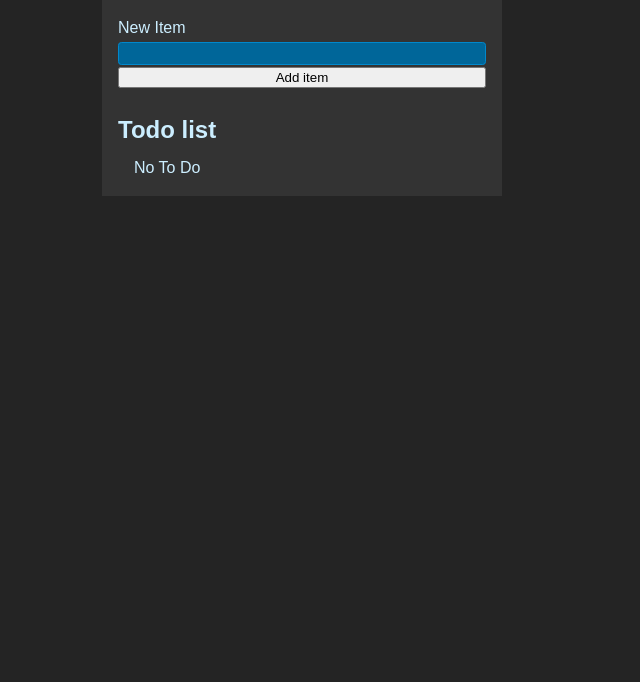
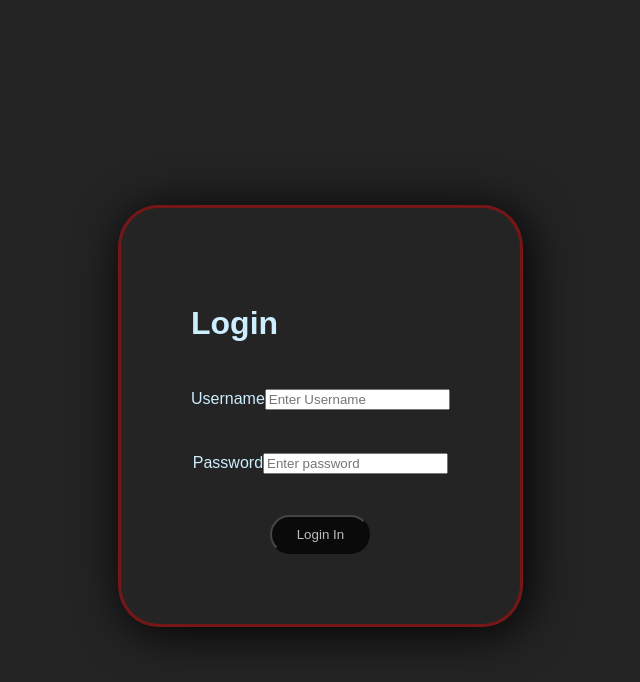
Before and after one commit to Marcio-py/React-Todo, a React (Vite) app in the folder Mod4/: page / in a window 1280 px wide. Shown: the top 682 px of the page, without its empty margins (338-978 px from the left). Built offline with nearby package versions, Linux system fonts and the light colour scheme.

Commit message:
basic layout low functionality

```diff
--- a/Mod4/src/App.jsx
+++ b/Mod4/src/App.jsx
@@ -1,67 +1,20 @@
-import { useEffect, useState } from "react";
+import { useState } from "react";
+import Login from "./Components/Login";
+import MainWindow from "./Components/MainWindow";
 import "./styles.css";
-import NewTodoForm from "./Components/NewTodoForm";
-import List from "./Components/List";
 
 function App() {
+  const [login, setLogin] = useState(false)
 
-  const [todos, setTodos] = useState(()=>{
-    const localValue = localStorage.getItem('ITEM');
-    if(localValue == null){
-      return []
-    }
-    return JSON.parse(localValue)
-  });
-
-
-useEffect(()=>{
-  localStorage.setItem('ITEM', JSON.stringify(todos))
-
-},[todos])
-
-
-function addTodo(title){
-    setTodos((currentTodos) => {
-      return [
-        ...currentTodos, // pass in complete obejct
-        {
-          id: crypto.randomUUID(),
-          title: title, // adds new object with newItem as title
-          completed: false,
-        },
-      ];
-    });
-}
-
-
-function toggleTodos(id, completed){
-  setTodos((currentTodos)=>{
-    return currentTodos.map((todo)=>{
-      if(todo.id === id){
-        return {...todo, completed}
-      }
-      return todo // return todo if non match id
-    })
-  })
-}
-
-function deleteTodos(id){
-  setTodos((currentTodos)=>{
-    return currentTodos.filter((todo)=>{
-     return todo.id !== id
-
-    })
-  })
-}
-
+  const openMain = ()=>{
+    setLogin((login)=>!login)
+  }
 
   return (
     <>
-   <NewTodoForm addTodo = {addTodo}/>
 
-      {/* TODO LIST  */}
-      <h1 className="header">Todo list</h1>
-    <List todos={todos} toggleTodos={toggleTodos} deleteTodos={deleteTodos}/>
+   {login ? <MainWindow/> :  <Login openMain={openMain}/>}
+
     </>
   );
 }
--- a/Mod4/src/Components/List.jsx
+++ b/Mod4/src/Components/List.jsx
@@ -4,15 +4,14 @@ import TodoItem from './TodoItem'
 export default function List({todos, toggleTodos, deleteTodos}) {
   return (
     <div>
+            <h1 className="header">Todo list</h1>
+
             <ul className="list">
         {todos.length === 0 && "No To Do" }
 
         {todos.map((todo) => (
          <TodoItem
-         {...todo}
-        //  id={todo.id}
-        //  completed={todo.completed}
-        //  title={todo.title}
+         {...todo} //todo.completed, todo.id, todo.title,
          deleteTodos={deleteTodos}
          toggleTodos={toggleTodos}
         key={todo.id}
--- /dev/null
+++ b/Mod4/src/Components/Login.jsx
@@ -0,0 +1,36 @@
+import React, { useState } from "react";
+
+export default function Login({ openMain }) {
+  return (
+    <div>
+      <div className="container">
+        <div className="box">
+          <form className="inputContainer">
+            <h1>Login</h1>
+            <div className="usernameContainer">
+              <label htmlFor="username">Username</label>
+              <input
+                type="text"
+                id="username"
+                className="userName"
+                placeholder="Enter Username"
+              />
+            </div>
+            <div className="passwordContainer">
+              <label htmlFor="password">Password</label>
+              <input
+                type="password"
+                id="password"
+                className="password"
+                placeholder="Enter password"
+              />
+            </div>
+            <div className="buttonContainer">
+              <button onClick={openMain}>Login In</button>
+            </div>
+          </form>
+        </div>
+      </div>
+    </div>
+  );
+}
--- /dev/null
+++ b/Mod4/src/Components/MainWindow.jsx
@@ -0,0 +1,60 @@
+import React from "react";
+import { useEffect, useState } from "react";
+import "../../src/styles.css";
+import NewTodoForm from "../Components/NewTodoForm";
+import List from "../Components/List";
+
+export default function MainWindow() {
+  const [todos, setTodos] = useState(() => {
+    const localValue = localStorage.getItem("ITEM");
+    if (localValue == null) {
+      return [];
+    }
+    return JSON.parse(localValue);
+  });
+
+  useEffect(() => {
+    localStorage.setItem("ITEM", JSON.stringify(todos));
+  }, [todos]);
+
+  function addTodo(title) {
+    setTodos((currentTodos) => {
+      return [
+        ...currentTodos, // pass in complete obejct
+        {
+          id: crypto.randomUUID(),
+          title: title, // adds new object with newItem as title
+          completed: false,
+        },
+      ];
+    });
+  }
+
+  function toggleTodos(id, completed) {
+    setTodos((currentTodos) => {
+      return currentTodos.map((todo) => {
+        if (todo.id === id) {
+          return { ...todo, completed };
+        }
+        return todo; // return todo if non match id
+      });
+    });
+  }
+
+  function deleteTodos(id) {
+    setTodos((currentTodos) => {
+      return currentTodos.filter((todo) => {
+        return todo.id !== id;
+      });
+    });
+  }
+
+  return (
+    <div>
+      <NewTodoForm addTodo={addTodo} />
+
+      {/* TODO LIST  */}
+      <List todos={todos} toggleTodos={toggleTodos} deleteTodos={deleteTodos} />
+    </div>
+  );
+}
--- a/Mod4/src/Components/NewTodoForm.jsx
+++ b/Mod4/src/Components/NewTodoForm.jsx
@@ -1,30 +1,20 @@
-import React from "react";
+import React, { useEffect, useRef } from "react";
 import { useState } from "react";
 
-
-export default function NewTodoForm({addTodo}) {
-
-    const [newItem, setNewItem] = useState();
-
+export default function NewTodoForm({ addTodo }) {
+  const [newItem, setNewItem] = useState();
+  const todoRef = useRef(null);
 
   function handleSubmit(e) {
     e.preventDefault();
 
-    // setTodos((currentTodos) => {
-    //   return [
-    //     ...currentTodos, // pass in complete obejct
-    //     {
-    //       id: crypto.randomUUID(),
-    //       title: newItem, // adds new object with newItem as title
-    //       completed: false,
-    //     },
-    //   ];
-    // });
-
-    addTodo(newItem)
+    addTodo(newItem);
 
     setNewItem(""); // resets newItem
   }
+  useEffect(() => {
+    todoRef.current.focus();
+  }, []);
 
   return (
     <div>
@@ -37,6 +27,7 @@ export default function NewTodoForm({addTodo}) {
             id="item"
             value={newItem}
             name=""
+            ref={todoRef}
             onChange={(e) => setNewItem(e.target.value)}
           />
           <button className="add" type="submit">
--- a/Mod4/src/styles.css
+++ b/Mod4/src/styles.css
@@ -4,7 +4,7 @@
   }
 
   body {
-    background: #333;
+    /* background: #333; */
     color: hsl(200, 100%, 90%);
     max-width: 400px;
     padding: 1rem;
@@ -138,3 +138,51 @@
   .list li:has(input:checked) label:hover::before {
     background: hsl(200, 100%, 30%);
   }
+
+
+  /* Login CSS */
+
+  .container {
+    height: 100vh;
+    /* width: 100vw; */
+    display: flex;
+    justify-content: center;
+    align-items: center;
+  }
+
+  .box {
+    display: flex;
+    min-width: 100px;
+    max-width: auto;
+  }
+
+  .inputContainer {
+    border: 3px solid rgb(119, 22, 22);
+    padding: 70px;
+    box-shadow: 5px 5px 50px black;
+    border-radius: 10%;
+  }
+
+  .buttonContainer {
+    display: flex;
+    overflow: none;
+    justify-content: center;
+    align-items: center;
+    margin-top: 40px;
+  }
+  button {
+    border-radius: 20px;
+    padding: 10px;
+    width: 100px;
+    color: white;
+    background-color: black;
+    opacity: 0.7;
+  }
+  .usernameContainer,
+  .passwordContainer {
+    margin-top: 40px;
+    display: flex;
+    justify-content: center;
+    align-items: center;
+    /* flex-direction: column; */
+  }
```
Also changed, not shown: Mod4/src/Components/TodoItem.jsx (+23 -13 lines).
